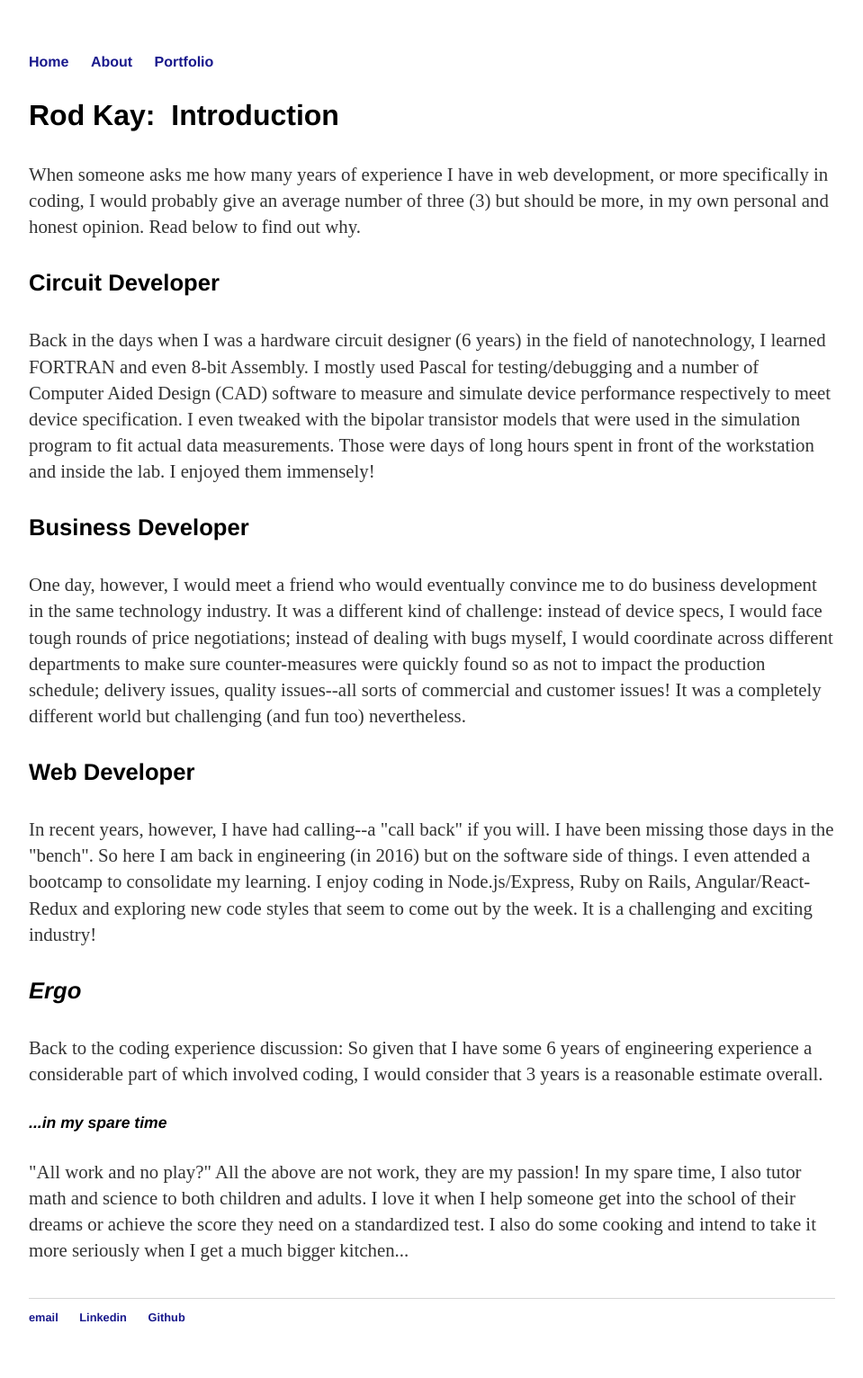
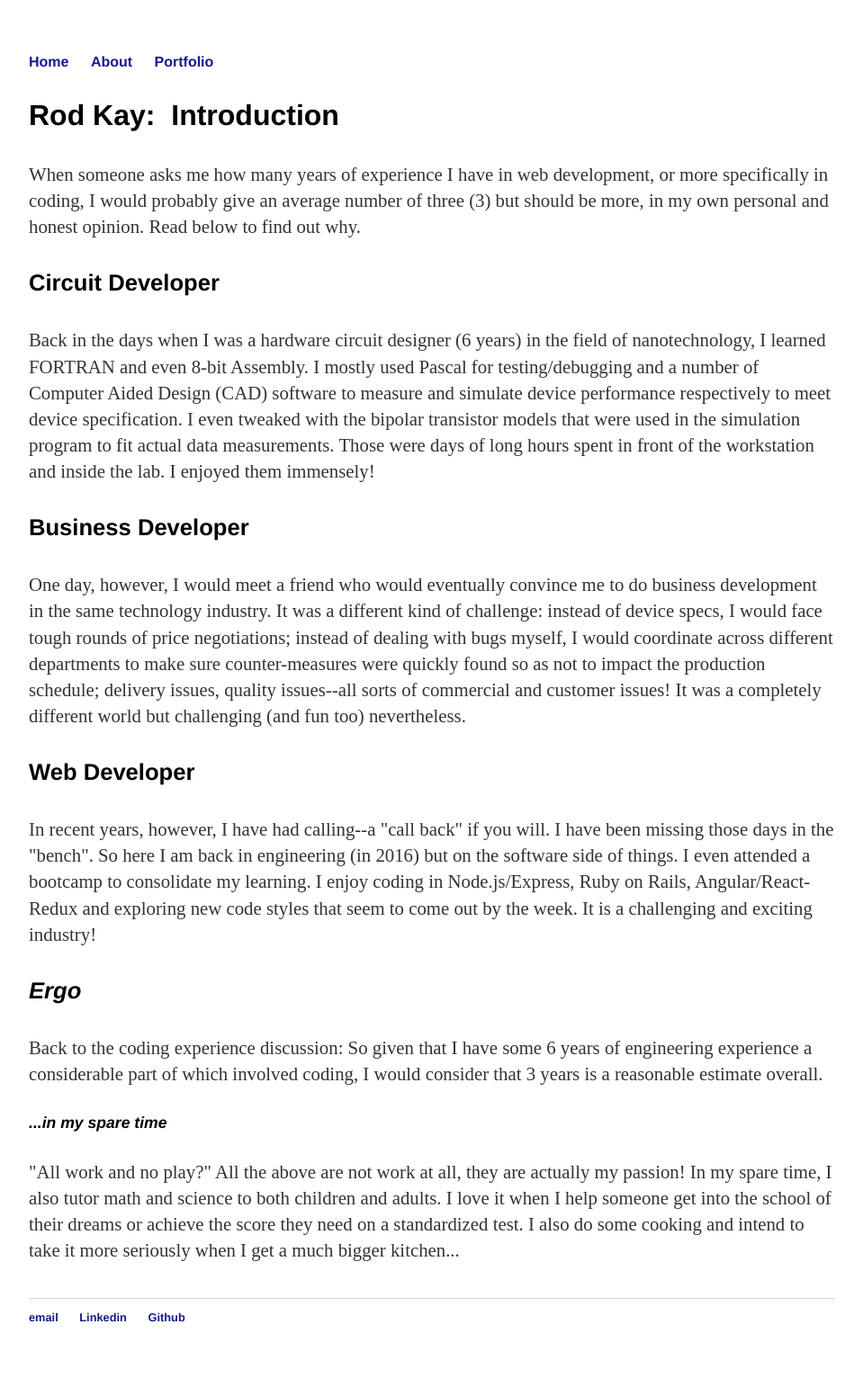
Before and after one commit to rodstaff/rodstaff.github.io, a Jekyll site: the page built from about/index.html, in a window 1280 px wide. Shown: the whole page at 90% size, without its empty margins (160-1119 px from the left). Built offline with Jekyll 4.4.1, drawn with Linux system fonts in a browser that asks for light colours.

Commit message:
modified about/index.html

```diff
--- a/about/index.html
+++ b/about/index.html
@@ -14,5 +14,5 @@
      <h4><em>Ergo</em></h4>
      <p>Back to the coding experience discussion:  So given that I have some 6 years of engineering experience a considerable part of which involved coding, I would consider that 3 years is a reasonable estimate overall.</p>
      <h5><em>...in my spare time</em></h5>
-     <p>"All work and no play?"  All the above are not work, they are my passion!  In my spare time, I also tutor math and science to both children and adults.  I love it when I help someone get into the school of their dreams or achieve the score they need on a standardized test.  I also do some cooking and intend to take it more seriously when I get a much bigger kitchen...</p><br/>
+     <p>"All work and no play?"  All the above are not work at all, they are actually my passion!  In my spare time, I also tutor math and science to both children and adults.  I love it when I help someone get into the school of their dreams or achieve the score they need on a standardized test.  I also do some cooking and intend to take it more seriously when I get a much bigger kitchen...</p><br/>
 </div>
```
